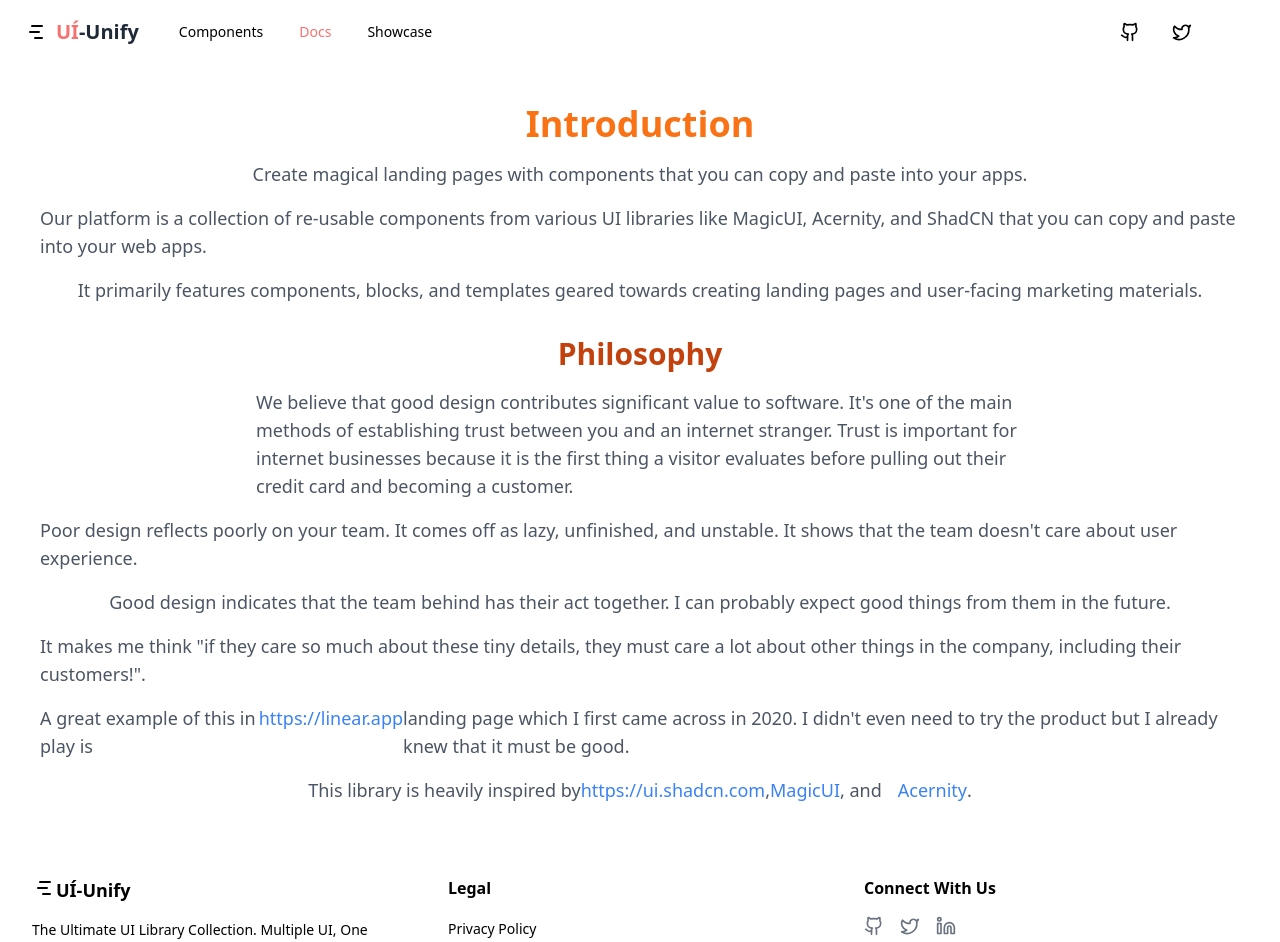
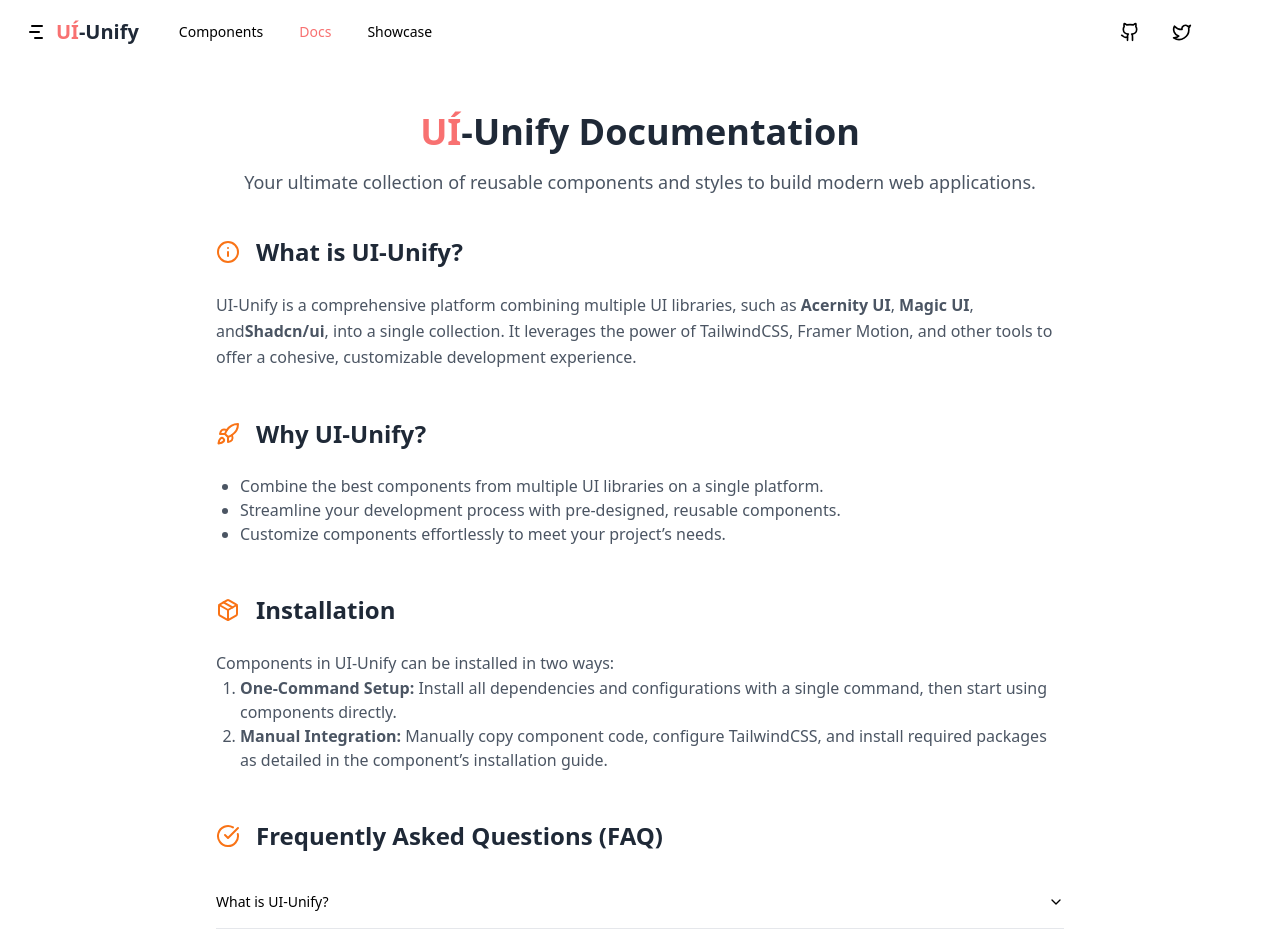
Before and after one commit to rishavchand/ui-unify, a Next.js app: page /docs in a window 1280 px wide. Shown: the top 942 px of the page. Built offline with nearby package versions, Linux system fonts and the light colour scheme.

Commit message:
feat: add Accordion component with animations and update styles; modify Tailwind configuration for accordion support

```diff
--- a/app/docs/page.tsx
+++ b/app/docs/page.tsx
@@ -1,75 +1,134 @@
-import React from 'react';
+import {
+  Accordion,
+  AccordionItem,
+  AccordionTrigger,
+  AccordionContent,
+} from '../../components/ui/accordion';
+import { Info, Package, Rocket, CheckCircle } from 'lucide-react';
 
-const page = () => {
+export default function Docs() {
   return (
-    <div className="mt-10">
-      <div className="flex flex-col">
-        <h1 className="text-4xl font-bold align-middle flex justify-center  dark:text-red-400 text-orange-500">
-          Introduction
+    <div className="max-w-4xl mx-auto px-6 py-12">
+      <header className="text-center mb-10">
+        <h1 className="text-4xl font-bold text-gray-800 dark:text-gray-200">
+          <span className="font-bold text-red-400">
+            UÍ
+            <span className="text-gray-800 dark:text-[#E7E9EC]">-Unify</span>
+          </span>{' '}
+          Documentation
         </h1>
-        <p className="flex justify-center text-lg font-medium dark:text-gray-400 text-gray-600 mt-4 px-4">
-          Create magical landing pages with components that you can copy and
-          paste into your apps.
+        <p className="text-lg text-gray-600 dark:text-gray-400 mt-4">
+          Your ultimate collection of reusable components and styles to build
+          modern web applications.
         </p>
-        <p className="flex justify-center text-lg font-medium dark:text-gray-400 text-gray-600 mt-4 px-10">
-          Our platform is a collection of re-usable components from various UI
-          libraries like MagicUI, Acernity, and ShadCN that you can copy and
-          paste into your web apps.
+      </header>
+
+      <section className="mb-12">
+        <div className="flex items-center gap-4 mb-6">
+          <Info className="w-6 h-6 text-orange-500" />
+          <h2 className="text-2xl font-semibold text-gray-800 dark:text-gray-200">
+            What is UI-Unify?
+          </h2>
+        </div>
+        <p className="text-gray-600 dark:text-gray-400 leading-relaxed">
+          UI-Unify is a comprehensive platform combining multiple UI libraries,
+          such as <strong>Acernity UI</strong>, <strong>Magic UI</strong>, and
+          <strong>Shadcn/ui</strong>, into a single collection. It leverages the
+          power of TailwindCSS, Framer Motion, and other tools to offer a
+          cohesive, customizable development experience.
         </p>
-        <p className="flex justify-center text-lg font-medium dark:text-gray-400 text-gray-600 mt-4 px-10">
-          It primarily features components, blocks, and templates geared towards
-          creating landing pages and user-facing marketing materials.
+      </section>
+
+      <section className="mb-12">
+        <div className="flex items-center gap-4 mb-6">
+          <Rocket className="w-6 h-6 text-orange-500" />
+          <h2 className="text-2xl font-semibold text-gray-800 dark:text-gray-200">
+            Why UI-Unify?
+          </h2>
+        </div>
+        <ul className="list-disc pl-6 text-gray-600 dark:text-gray-400">
+          <li>
+            Combine the best components from multiple UI libraries on a single
+            platform.
+          </li>
+          <li>
+            Streamline your development process with pre-designed, reusable
+            components.
+          </li>
+          <li>
+            Customize components effortlessly to meet your project’s needs.
+          </li>
+        </ul>
+      </section>
+
+      <section className="mb-12">
+        <div className="flex items-center gap-4 mb-6">
+          <Package className="w-6 h-6 text-orange-500" />
+          <h2 className="text-2xl font-semibold text-gray-800 dark:text-gray-200">
+            Installation
+          </h2>
+        </div>
+        <p className="text-gray-600 dark:text-gray-400 leading-relaxed">
+          Components in UI-Unify can be installed in two ways:
         </p>
-        <h2 className="text-3xl font-bold align-middle flex justify-center dark:text-red-400 text-orange-700 mt-8">
-          Philosophy
-        </h2>
-        <p className="flex justify-center text-lg font-medium dark:text-gray-400 text-gray-600 mt-4 px-64">
-          We believe that good design contributes significant value to software.
-          It's one of the main methods of establishing trust between you and an
-          internet stranger. Trust is important for internet businesses because
-          it is the first thing a visitor evaluates before pulling out their
-          credit card and becoming a customer.
-        </p>
-        <p className="flex justify-center text-lg font-medium dark:text-gray-400 text-gray-600 mt-4 px-10">
-          Poor design reflects poorly on your team. It comes off as lazy,
-          unfinished, and unstable. It shows that the team doesn't care about
-          user experience.
-        </p>
-        <p className="flex justify-center text-lg font-medium dark:text-gray-400 text-gray-600 mt-4 px-10">
-          Good design indicates that the team behind has their act together. I
-          can probably expect good things from them in the future.
-        </p>
-        <p className="flex justify-center text-lg font-medium dark:text-gray-400 text-gray-600 mt-4 px-10">
-          It makes me think "if they care so much about these tiny details, they
-          must care a lot about other things in the company, including their
-          customers!".
-        </p>
-        <p className="flex justify-center text-lg font-medium dark:text-gray-400 text-gray-600 mt-4 px-10">
-          A great example of this in play is{' '}
-          <a href="https://linear.app" className="text-blue-500">
-            https://linear.app
-          </a>{' '}
-          landing page which I first came across in 2020. I didn't even need to
-          try the product but I already knew that it must be good.
-        </p>
-        <p className="flex justify-center text-lg font-medium dark:text-gray-400 text-gray-600 mt-4 px-10">
-          This library is heavily inspired by{' '}
-          <a href="https://ui.shadcn.com" className="text-blue-500">
-            https://ui.shadcn.com
-          </a>
-          ,{'  '}
-          <a href="https://magicui.com" className="text-blue-500">
-            MagicUI
-          </a>
-          , and{'  '}
-          <a href="https://acernity.com" className="text-blue-500 pl-4">
-            Acernity
-          </a>
-          .
-        </p>
-      </div>
+        <ol className="list-decimal pl-6 text-gray-600 dark:text-gray-400">
+          <li>
+            <strong>One-Command Setup:</strong> Install all dependencies and
+            configurations with a single command, then start using components
+            directly.
+          </li>
+          <li>
+            <strong>Manual Integration:</strong> Manually copy component code,
+            configure TailwindCSS, and install required packages as detailed in
+            the component’s installation guide.
+          </li>
+        </ol>
+      </section>
+
+      <section>
+        <div className="flex items-center gap-4 mb-6">
+          <CheckCircle className="w-6 h-6 text-orange-500" />
+          <h2 className="text-2xl font-semibold text-gray-800 dark:text-gray-200">
+            Frequently Asked Questions (FAQ)
+          </h2>
+        </div>
+        <Accordion type="single" collapsible className="space-y-4">
+          <AccordionItem value="q1">
+            <AccordionTrigger>What is UI-Unify?</AccordionTrigger>
+            <AccordionContent>
+              UI-Unify is a collection of reusable components and styles from
+              multiple UI libraries, providing a unified platform for building
+              modern web applications.
+            </AccordionContent>
+          </AccordionItem>
+
+          <AccordionItem value="q2">
+            <AccordionTrigger>What is a UI Library?</AccordionTrigger>
+            <AccordionContent>
+              A UI library is a collection of reusable components and styles
+              designed to streamline the development of web applications.
+            </AccordionContent>
+          </AccordionItem>
+
+          <AccordionItem value="q3">
+            <AccordionTrigger>How do I install UI-Unify?</AccordionTrigger>
+            <AccordionContent>
+              Each component in UI-Unify has its own installation guide, which
+              you can find on the components page. You can use either the
+              one-command setup or manually integrate components as needed.
+            </AccordionContent>
+          </AccordionItem>
+
+          <AccordionItem value="q4">
+            <AccordionTrigger>Can I customize components?</AccordionTrigger>
+            <AccordionContent>
+              Yes, all components in UI-Unify are highly customizable. Modify
+              styles, configurations, and functionalities to suit your
+              requirements.
+            </AccordionContent>
+          </AccordionItem>
+        </Accordion>
+      </section>
     </div>
   );
-};
-
-export default page;
+}
--- a/app/globals.css
+++ b/app/globals.css
@@ -30,6 +30,6 @@
   }
 
   body {
-    @apply bg-white text-black dark:bg-black dark:text-white; /* Apply Tailwind defaults */
+    @apply bg-white text-black dark:bg-[#121212] dark:text-white; /* Apply Tailwind defaults */
   }
 }
--- /dev/null
+++ b/components/ui/accordion.tsx
@@ -0,0 +1,57 @@
+"use client"
+
+import * as React from "react"
+import * as AccordionPrimitive from "@radix-ui/react-accordion"
+import { ChevronDown } from "lucide-react"
+
+import { cn } from "@/lib/utils"
+
+const Accordion = AccordionPrimitive.Root
+
+const AccordionItem = React.forwardRef<
+  React.ElementRef<typeof AccordionPrimitive.Item>,
+  React.ComponentPropsWithoutRef<typeof AccordionPrimitive.Item>
+>(({ className, ...props }, ref) => (
+  <AccordionPrimitive.Item
+    ref={ref}
+    className={cn("border-b", className)}
+    {...props}
+  />
+))
+AccordionItem.displayName = "AccordionItem"
+
+const AccordionTrigger = React.forwardRef<
+  React.ElementRef<typeof AccordionPrimitive.Trigger>,
+  React.ComponentPropsWithoutRef<typeof AccordionPrimitive.Trigger>
+>(({ className, children, ...props }, ref) => (
+  <AccordionPrimitive.Header className="flex">
+    <AccordionPrimitive.Trigger
+      ref={ref}
+      className={cn(
+        "flex flex-1 items-center justify-between py-4 text-sm font-medium transition-all hover:underline text-left [&[data-state=open]>svg]:rotate-180",
+        className
+      )}
+      {...props}
+    >
+      {children}
+      <ChevronDown className="h-4 w-4 shrink-0 text-muted-foreground transition-transform duration-200" />
+    </AccordionPrimitive.Trigger>
+  </AccordionPrimitive.Header>
+))
+AccordionTrigger.displayName = AccordionPrimitive.Trigger.displayName
+
+const AccordionContent = React.forwardRef<
+  React.ElementRef<typeof AccordionPrimitive.Content>,
+  React.ComponentPropsWithoutRef<typeof AccordionPrimitive.Content>
+>(({ className, children, ...props }, ref) => (
+  <AccordionPrimitive.Content
+    ref={ref}
+    className="overflow-hidden text-sm data-[state=closed]:animate-accordion-up data-[state=open]:animate-accordion-down"
+    {...props}
+  >
+    <div className={cn("pb-4 pt-0", className)}>{children}</div>
+  </AccordionPrimitive.Content>
+))
+AccordionContent.displayName = AccordionPrimitive.Content.displayName
+
+export { Accordion, AccordionItem, AccordionTrigger, AccordionContent }
--- a/package.json
+++ b/package.json
@@ -9,6 +9,7 @@
     "lint": "next lint"
   },
   "dependencies": {
+    "@radix-ui/react-accordion": "^1.2.2",
     "@radix-ui/react-icons": "^1.3.2",
     "class-variance-authority": "^0.7.1",
     "clsx": "^2.1.1",
```
Also changed, not shown: tailwind.config.ts (+40 -7 lines), 1 other file (tests, documents, lock files or other folders).
